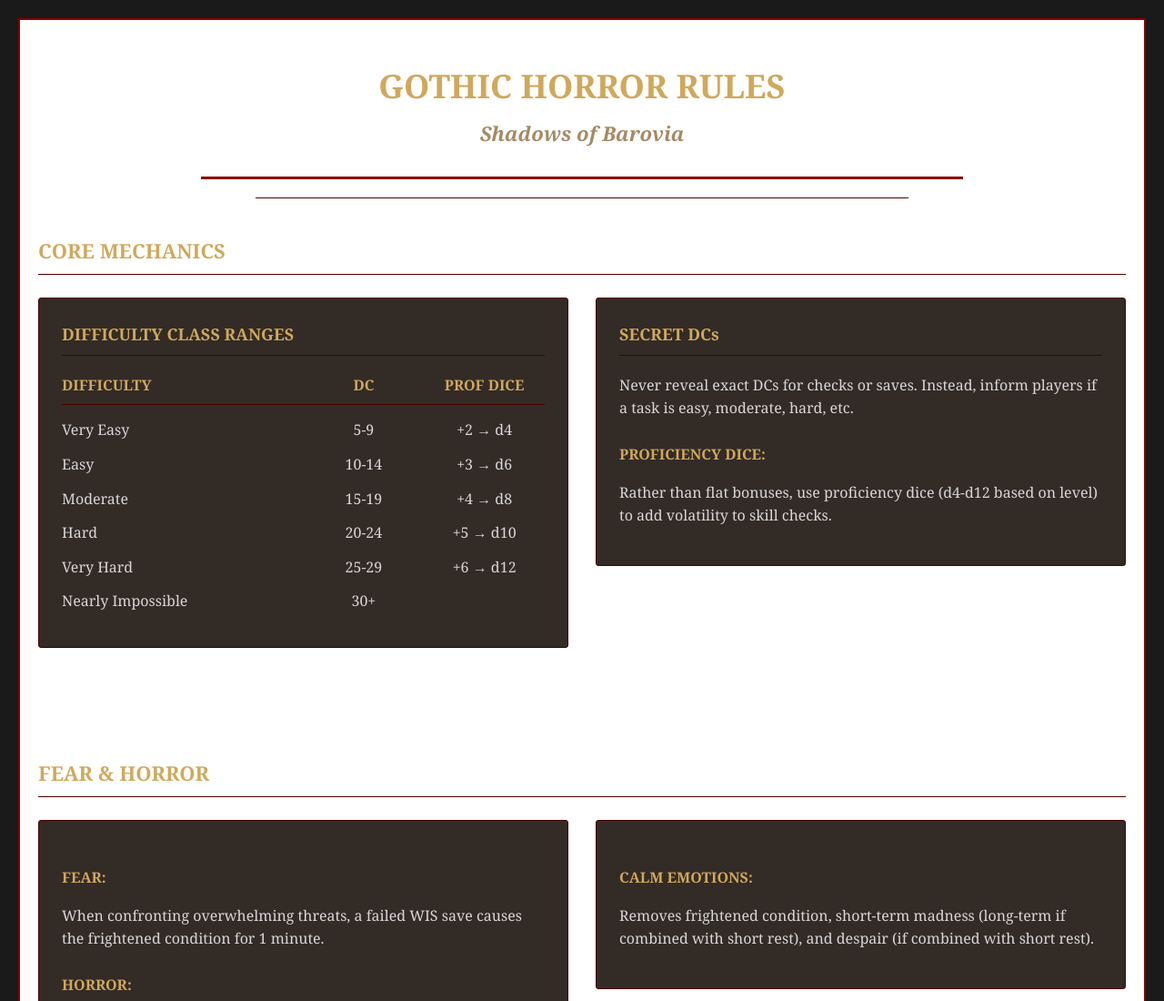
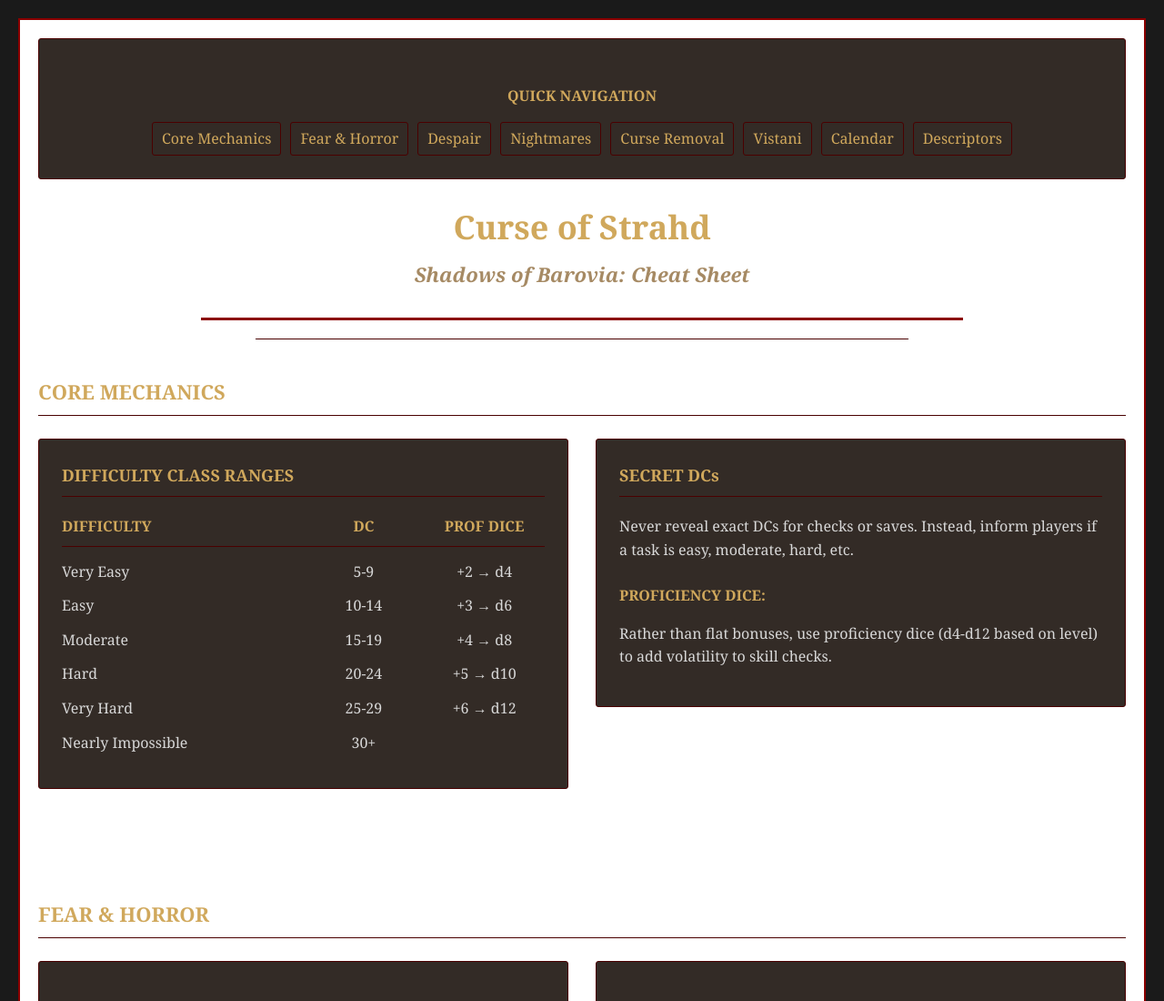
Before and after one commit to Jimpeccable/CoS-Cheat-Sheet, a plain HTML site: page index.html in a window 1280 px wide. Shown: the top 1100 px of the page at 91% size. Drawn offline with Linux system fonts and the light colour scheme.

Commit message:
Update index.html

```diff
--- a/index.html
+++ b/index.html
@@ -3,7 +3,7 @@
 <head>
     <meta charset="UTF-8">
     <meta name="viewport" content="width=device-width, initial-scale=1.0">
-    <title>Gothic Horror Rules: Shadows of Barovia</title>
+    <title>Curse of Strahd: Shadows of Barovia</title>
     <style>
         :root {
             --background-dark: #1a1a1a;
@@ -227,8 +227,21 @@
 </head>
 <body>
     <div class="container">
-        <h1 class="page-title">GOTHIC HORROR RULES</h1>
-        <h2 class="page-subtitle">Shadows of Barovia</h2>
+        <div class="box" style="margin-bottom: 20px; text-align: center;">
+        <h3 class="box-subtitle">QUICK NAVIGATION</h3>
+        <div style="display: flex; flex-wrap: wrap; justify-content: center; gap: 10px;">
+            <a href="#core-mechanics" style="color: var(--title-color); text-decoration: none; padding: 5px 10px; border: 1px solid var(--border-light); border-radius: 3px;">Core Mechanics</a>
+            <a href="#fear-horror" style="color: var(--title-color); text-decoration: none; padding: 5px 10px; border: 1px solid var(--border-light); border-radius: 3px;">Fear & Horror</a>
+            <a href="#despair" style="color: var(--title-color); text-decoration: none; padding: 5px 10px; border: 1px solid var(--border-light); border-radius: 3px;">Despair</a>
+            <a href="#nightmares" style="color: var(--title-color); text-decoration: none; padding: 5px 10px; border: 1px solid var(--border-light); border-radius: 3px;">Nightmares</a>
+            <a href="#curse-removal" style="color: var(--title-color); text-decoration: none; padding: 5px 10px; border: 1px solid var(--border-light); border-radius: 3px;">Curse Removal</a>
+            <a href="#vistani" style="color: var(--title-color); text-decoration: none; padding: 5px 10px; border: 1px solid var(--border-light); border-radius: 3px;">Vistani</a>
+            <a href="#calendar" style="color: var(--title-color); text-decoration: none; padding: 5px 10px; border: 1px solid var(--border-light); border-radius: 3px;">Calendar</a>
+            <a href="#descriptors" style="color: var(--title-color); text-decoration: none; padding: 5px 10px; border: 1px solid var(--border-light); border-radius: 3px;">Descriptors</a>
+        </div>
+    </div>
+        <h1 class="page-title">Curse of Strahd</h1>
+        <h2 class="page-subtitle">Shadows of Barovia: Cheat Sheet</h2>
 
         <div class="divider"></div>
         <div class="divider-thin"></div>
```
